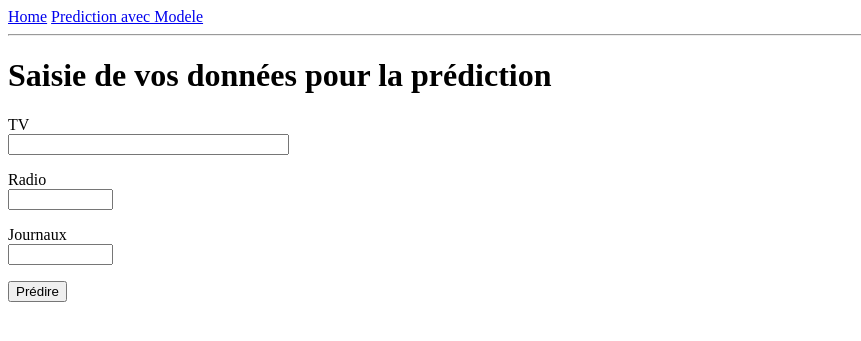
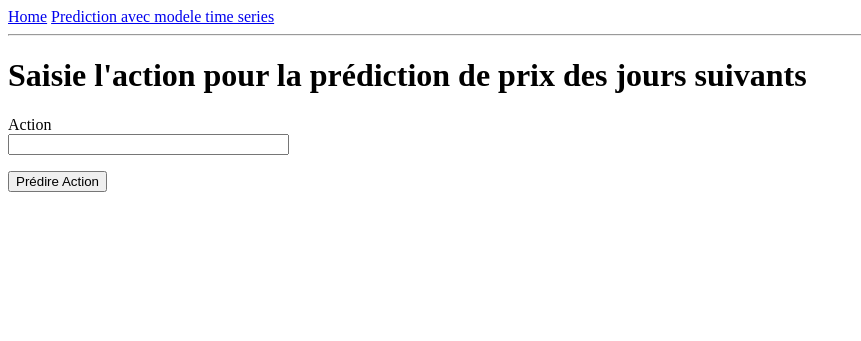
Before and after one commit to pjulma/A62_TS, a Flask app: template app/templates/form_input.html in a window 1280 px wide. Shown: the top 341 px of the page, without its empty margins (0-861 px from the left). Run offline with Flask 2, Linux system fonts and the light colour scheme; the template is opened without the code that fills it: values that come from a table or form of the project are taken from there, most other values are stand-ins (such as "Sample title", 1, 10 or a date in 2020).

Commit message:
Update app
Updated model serving

```diff
--- a/app/forms.py
+++ b/app/forms.py
@@ -3,8 +3,5 @@ from wtforms import StringField,   SubmitField
 from wtforms.validators import DataRequired
 
 class ModelePredictionForm(FlaskForm):
-    tv = StringField('TV', validators=[DataRequired()])
-    radio = StringField('Radio', validators=[DataRequired()])
-    journaux = StringField('Journaux', validators=[DataRequired()])
-
-    submit = SubmitField('Prédire')
+    Action = StringField('Action', validators=[DataRequired()])
+    submit = SubmitField('Prédire Action')
--- a/app/routes.py
+++ b/app/routes.py
@@ -1,7 +1,11 @@
 from app import app
 from flask import render_template
 import pickle, numpy as np
-#from sklearn.linear_model import LinearRegression
+from sklearn.linear_model import LinearRegression
+
+from statsmodels.tsa.stattools import adfuller
+from statsmodels.tsa.seasonal import seasonal_decompose
+from statsmodels.tsa.arima_model import ARIMA
 
 @app.route('/')
 @app.route('/index')
@@ -22,8 +26,8 @@ def form_input():
     form = ModelePredictionForm()
     if form.validate_on_submit():
         #formuler le data
-        sample_data = [form.tv.data, form.radio.data, form.journaux.data]
-        clean_data = [float(i) for i in sample_data]
+        sample_data = [form.Action.data]
+        clean_data = [str(i) for i in sample_data]
         data = []
         data.extend(clean_data[0:3])
         # Reshape the Data
@@ -31,7 +35,7 @@ def form_input():
         #lire le modele
         rl_model = pickle.load(open('modele_LR.pkl', 'rb'))
         resultat_prediction = rl_model.predict(ex1)
-        flash('Radio: {}, TV:{}, Journaux:{} donne Y={}'.format(
-            form.radio.data, form.tv.data, form.journaux.data, resultat_prediction))
+        flash('Action: {} donne Y={}'.format(
+            form.Action.data, resultat_prediction))
         return redirect('/index')
     return render_template('form_input.html', title='Modele de Prediction', form=form)
--- a/app/templates/base.html
+++ b/app/templates/base.html
@@ -1,6 +1,6 @@
 <html>
 <head>
-    <title>Utilisation du modele : {{ titre_page }}</title>
+    <title>Utilisation du modele time series: {{ titre_page }}</title>
 </head>
 <body>
 
@@ -8,7 +8,7 @@
 <div>
 
     <a href="/index">Home</a>
-    <a href="/form_input">Prediction avec Modele</a>
+    <a href="/form_input">Prediction avec modele time series</a>
 </div>
 <hr>
 
--- a/app/templates/form_input.html
+++ b/app/templates/form_input.html
@@ -1,22 +1,13 @@
 {% extends "base.html" %}
 
 {% block content %}
-    <h1>Saisie de vos données pour la prédiction</h1>
+    <h1>Saisie l'action pour la prédiction de prix des jours suivants</h1>
     <form action="" method="post" novalidate>
         {{ form.hidden_tag() }}
         <p>
-            {{ form.tv.label }}<br>
-            {{ form.tv(size=32) }}
+            {{ form.Action.label }}<br>
+            {{ form.Action(size=32) }}
         </p>
-        <p>
-            {{ form.radio.label }}<br>
-            {{ form.radio(size=10) }}
-        </p>
-        <p>
-            {{ form.journaux.label }}<br>
-            {{ form.journaux(size=10) }}
-        </p>
-
         <p>{{ form.submit() }}</p>
     </form>
 {% endblock %}
```
Also changed, not shown: app/config.py (line endings or trailing spaces).
